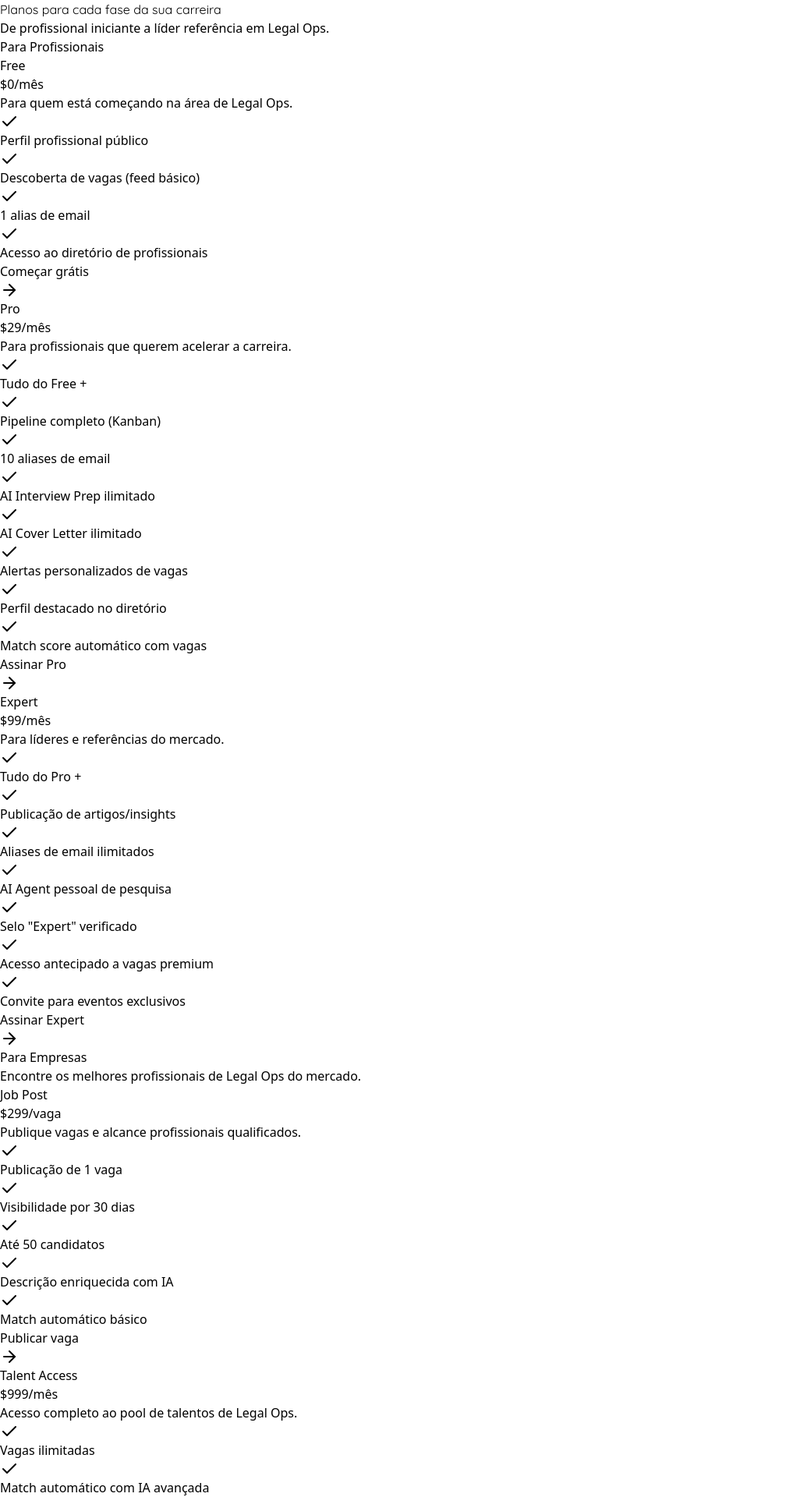
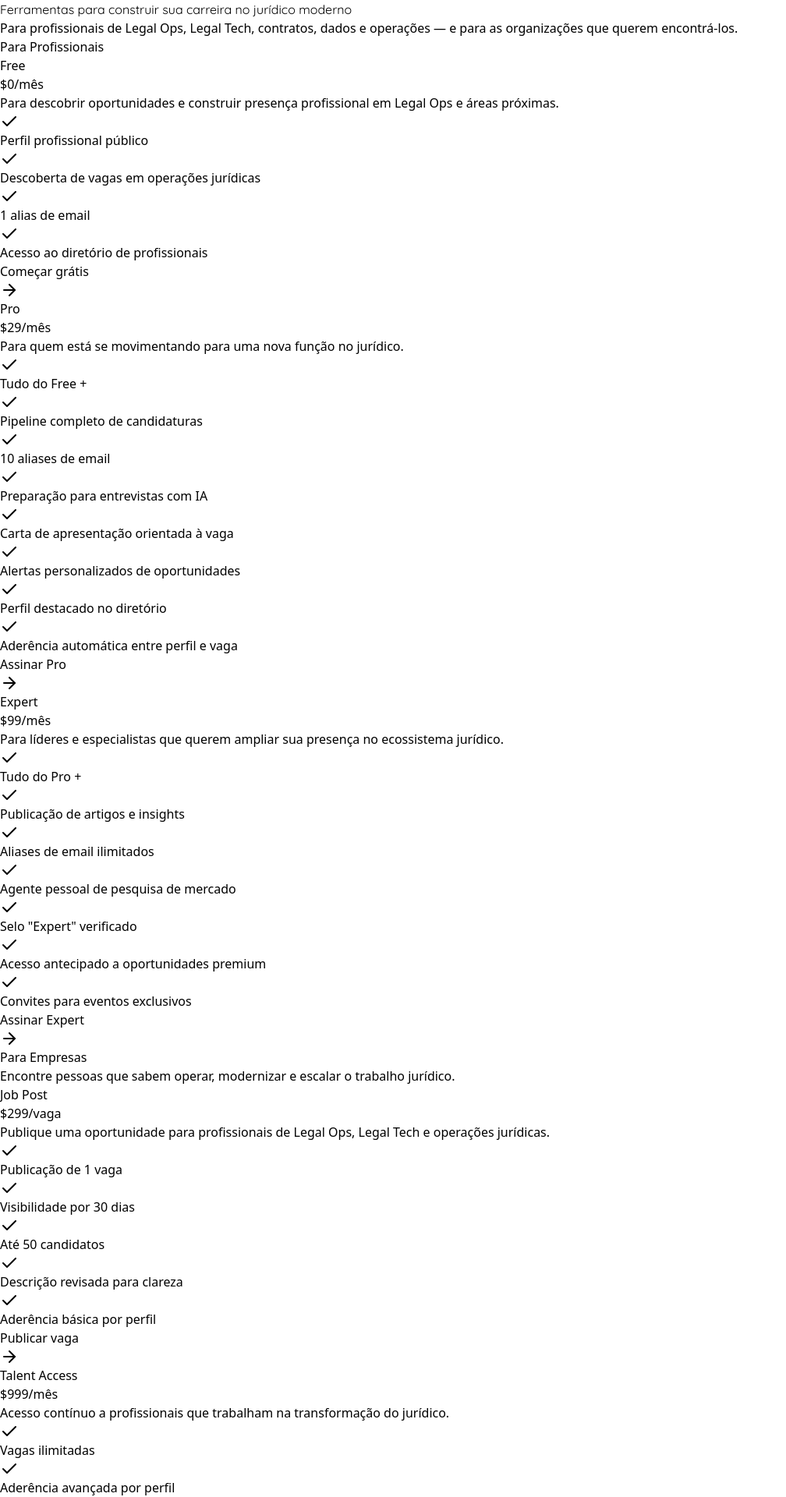
Before and after one commit to agenciaspace/legalops, a Next.js app: page /pricing in a window 1280 px wide. Shown: the part 964-2884 px from the top of the page at 78% size, without its empty margins (0-1008 px from the left). Built offline with nearby package versions, Linux system fonts and the light colour scheme.

Commit message:
copy: tailor work plans to legal operations audience

```diff
--- a/app/pricing/page.tsx
+++ b/app/pricing/page.tsx
@@ -7,10 +7,10 @@ const professionalPlans = [
     name: 'Free',
     price: '$0',
     period: '/mês',
-    description: 'Para quem está começando na área de Legal Ops.',
+    description: 'Para descobrir oportunidades e construir presença profissional em Legal Ops e áreas próximas.',
     features: [
       'Perfil profissional público',
-      'Descoberta de vagas (feed básico)',
+      'Descoberta de vagas em operações jurídicas',
       '1 alias de email',
       'Acesso ao diretório de profissionais',
     ],
@@ -22,16 +22,16 @@ const professionalPlans = [
     name: 'Pro',
     price: '$29',
     period: '/mês',
-    description: 'Para profissionais que querem acelerar a carreira.',
+    description: 'Para quem está se movimentando para uma nova função no jurídico.',
     features: [
       'Tudo do Free +',
-      'Pipeline completo (Kanban)',
+      'Pipeline completo de candidaturas',
       '10 aliases de email',
-      'AI Interview Prep ilimitado',
-      'AI Cover Letter ilimitado',
-      'Alertas personalizados de vagas',
+      'Preparação para entrevistas com IA',
+      'Carta de apresentação orientada à vaga',
+      'Alertas personalizados de oportunidades',
       'Perfil destacado no diretório',
-      'Match score automático com vagas',
+      'Aderência automática entre perfil e vaga',
     ],
     cta: 'Assinar Pro',
     href: '/login',
@@ -41,15 +41,15 @@ const professionalPlans = [
     name: 'Expert',
     price: '$99',
     period: '/mês',
-    description: 'Para líderes e referências do mercado.',
+    description: 'Para líderes e especialistas que querem ampliar sua presença no ecossistema jurídico.',
     features: [
       'Tudo do Pro +',
-      'Publicação de artigos/insights',
+      'Publicação de artigos e insights',
       'Aliases de email ilimitados',
-      'AI Agent pessoal de pesquisa',
+      'Agente pessoal de pesquisa de mercado',
       'Selo "Expert" verificado',
-      'Acesso antecipado a vagas premium',
-      'Convite para eventos exclusivos',
+      'Acesso antecipado a oportunidades premium',
+      'Convites para eventos exclusivos',
     ],
     cta: 'Assinar Expert',
     href: '/login',
@@ -62,13 +62,13 @@ const employerPlans = [
     name: 'Job Post',
     price: '$299',
     period: '/vaga',
-    description: 'Publique vagas e alcance profissionais qualificados.',
+    description: 'Publique uma oportunidade para profissionais de Legal Ops, Legal Tech e operações jurídicas.',
     features: [
       'Publicação de 1 vaga',
       'Visibilidade por 30 dias',
       'Até 50 candidatos',
-      'Descrição enriquecida com IA',
-      'Match automático básico',
+      'Descrição revisada para clareza',
+      'Aderência básica por perfil',
     ],
     cta: 'Publicar vaga',
     href: '/for-employers',
@@ -78,11 +78,11 @@ const employerPlans = [
     name: 'Talent Access',
     price: '$999',
     period: '/mês',
-    description: 'Acesso completo ao pool de talentos de Legal Ops.',
+    description: 'Acesso contínuo a profissionais que trabalham na transformação do jurídico.',
     features: [
       'Vagas ilimitadas',
-      'Match automático com IA avançada',
-      'Filtros avançados de candidatos',
+      'Aderência avançada por perfil',
+      'Filtros por competências e ferramentas',
       'Contato direto com profissionais',
       'Dashboard de métricas',
       'Integração com ATS',
@@ -95,12 +95,12 @@ const employerPlans = [
     name: 'Enterprise',
     price: 'Custom',
     period: '',
-    description: 'Para grandes operações de recrutamento jurídico.',
+    description: 'Para organizações com contratação recorrente em jurídico, Legal Ops e Legal Tech.',
     features: [
       'Tudo do Talent Access +',
       'API de integração',
       'Account manager dedicado',
-      'Employer branding page',
+      'Página de employer branding',
       'Analytics avançado',
       'SLA de suporte',
     ],
@@ -195,17 +195,15 @@ export default function PricingPage() {
       </header>
 
       <main className="mx-auto max-w-6xl px-6 py-16">
-        {/* Hero */}
         <div className="text-center">
           <h1 className="text-4xl font-semibold tracking-[-0.05em] sm:text-5xl" style={{ fontFamily: 'var(--font-quicksand), ui-rounded, sans-serif' }}>
-            Planos para cada fase da sua carreira
+            Ferramentas para construir sua carreira no jurídico moderno
           </h1>
-          <p className="mt-4 text-lg text-[#625E59]">
-            De profissional iniciante a líder referência em Legal Ops.
+          <p className="mx-auto mt-4 max-w-2xl text-lg text-[#625E59]">
+            Para profissionais de Legal Ops, Legal Tech, contratos, dados e operações — e para as organizações que querem encontrá-los.
           </p>
         </div>
 
-        {/* Professional Plans */}
         <section className="mt-12">
           <h2 className="text-center text-xs font-bold uppercase tracking-widest text-[#C9684F]">
             Para Profissionais
@@ -217,13 +215,12 @@ export default function PricingPage() {
           </div>
         </section>
 
-        {/* Employer Plans */}
         <section className="mt-20">
           <h2 className="text-center text-xs font-bold uppercase tracking-widest text-[#C9684F]">
             Para Empresas
           </h2>
           <p className="mt-2 text-center text-lg text-[#625E59]">
-            Encontre os melhores profissionais de Legal Ops do mercado.
+            Encontre pessoas que sabem operar, modernizar e escalar o trabalho jurídico.
           </p>
           <div className="mt-6 grid gap-6 md:grid-cols-3">
             {employerPlans.map((plan) => (
@@ -232,13 +229,12 @@ export default function PricingPage() {
           </div>
         </section>
 
-        {/* FAQ / CTA */}
         <section className="mt-20 rounded-[26px] border border-[#CEC8BD] bg-[#FAF7F1] px-6 py-8 text-center sm:px-8">
           <h2 className="text-3xl font-semibold tracking-[-0.04em]" style={{ fontFamily: 'var(--font-quicksand), ui-rounded, sans-serif' }}>
-            Comece grátis. Evolua quando quiser.
+            Comece pelo que você precisa agora.
           </h2>
           <p className="mt-3 text-[#625E59]">
-            Sem compromisso. Cancele a qualquer momento.
+            Descubra vagas, organize sua busca e evolua conforme sua carreira ou contratação exigir.
           </p>
           <Link
             href="/login"
```
